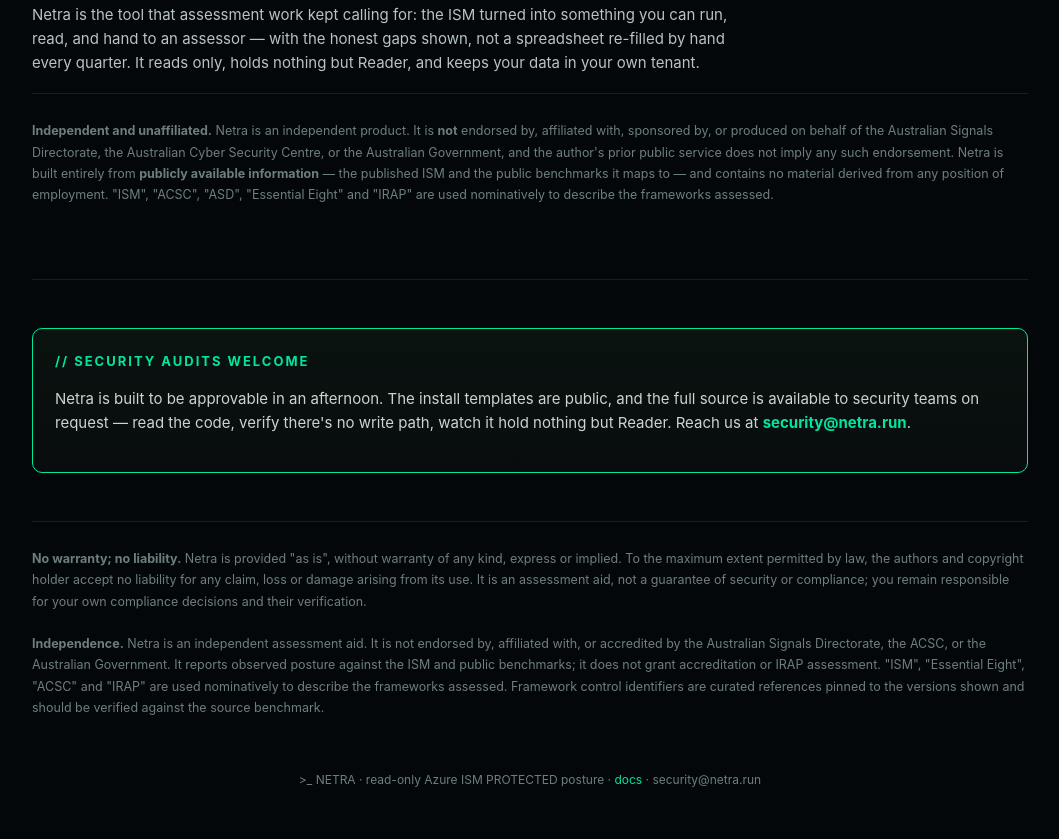
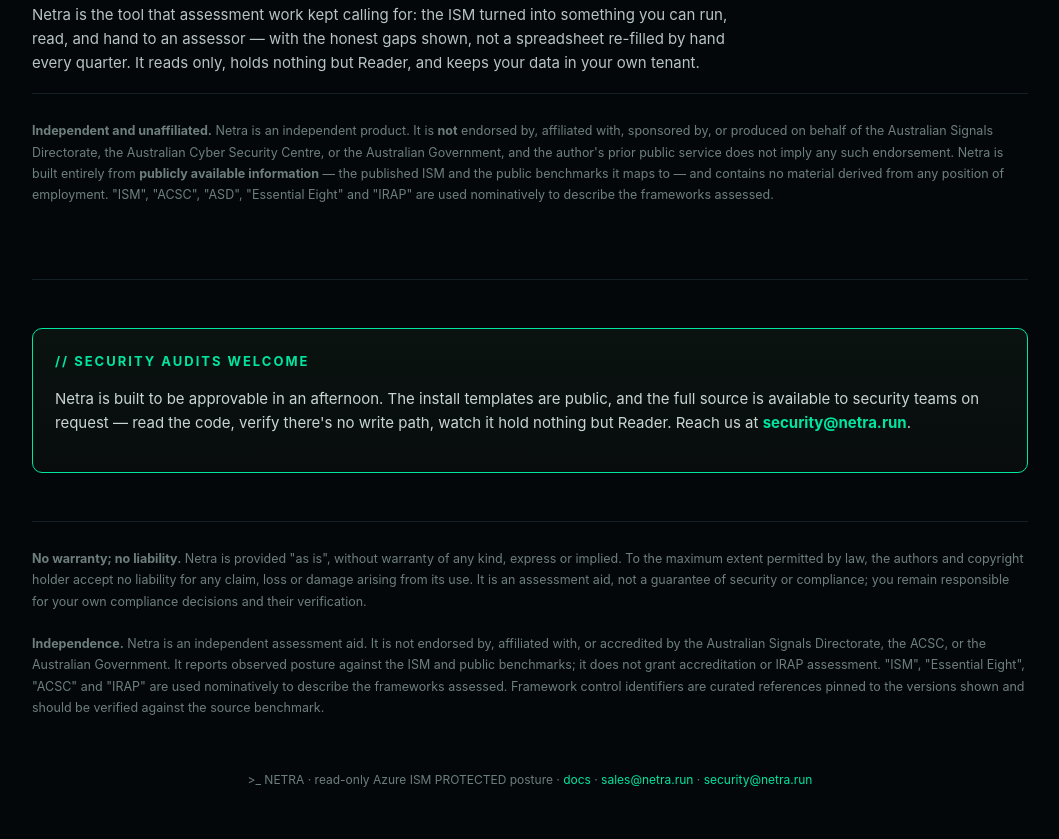
Before and after one commit to abhijitsghosh/netra-deploy, a plain HTML site: page index.html in a window 1280 px wide. Shown: the part 2656-3495 px from the top of the page, without its empty margins (110-1169 px from the left). Drawn offline with Linux system fonts and the light colour scheme.

Commit message:
Sync: sales@ contact in footer

```diff
--- a/index.html
+++ b/index.html
@@ -292,7 +292,7 @@
   </div>
 
   <footer>
-    &gt;_ NETRA · read-only Azure ISM PROTECTED posture · <a href="docs.html">docs</a> · security@netra.run
+    &gt;_ NETRA · read-only Azure ISM PROTECTED posture · <a href="docs.html">docs</a> · <a href="mailto:sales@netra.run">sales@netra.run</a> · <a href="mailto:security@netra.run">security@netra.run</a>
   </footer>
 </div>
 
```
